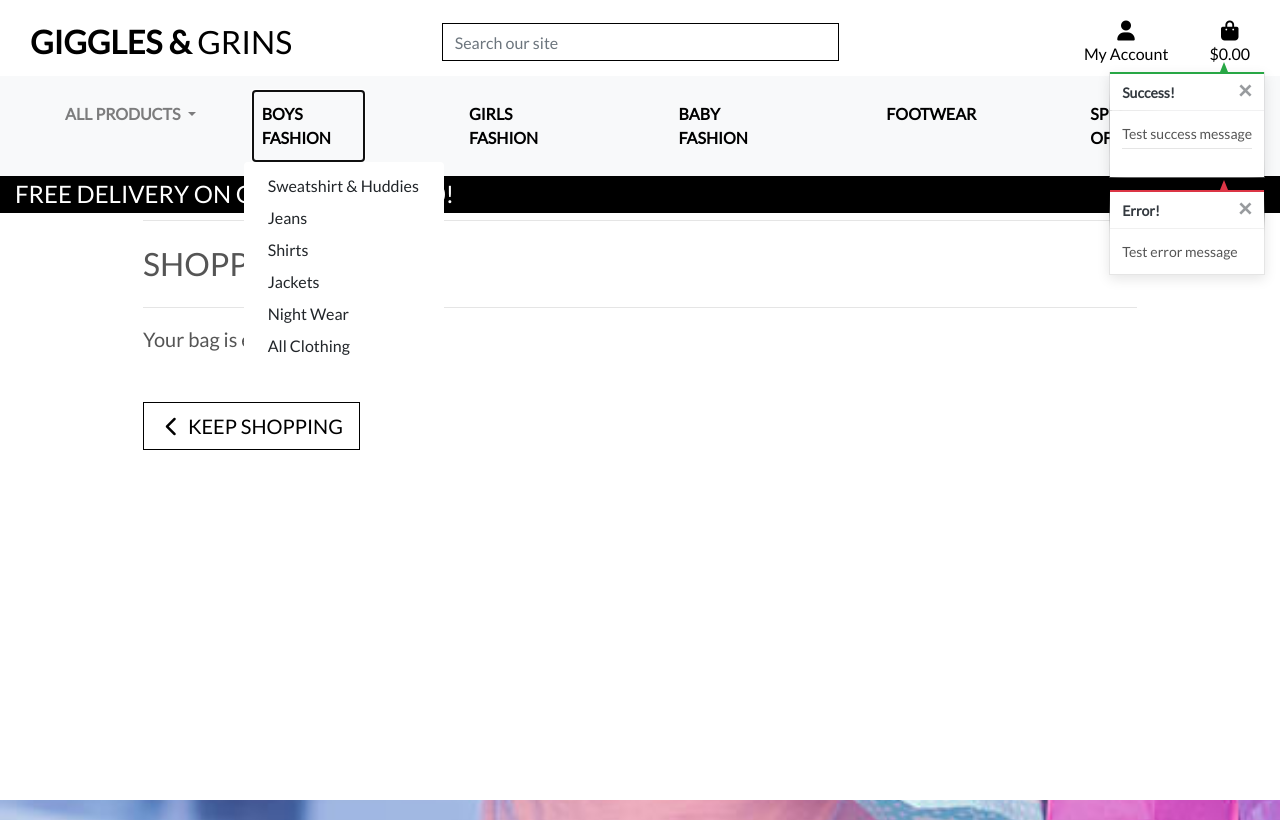
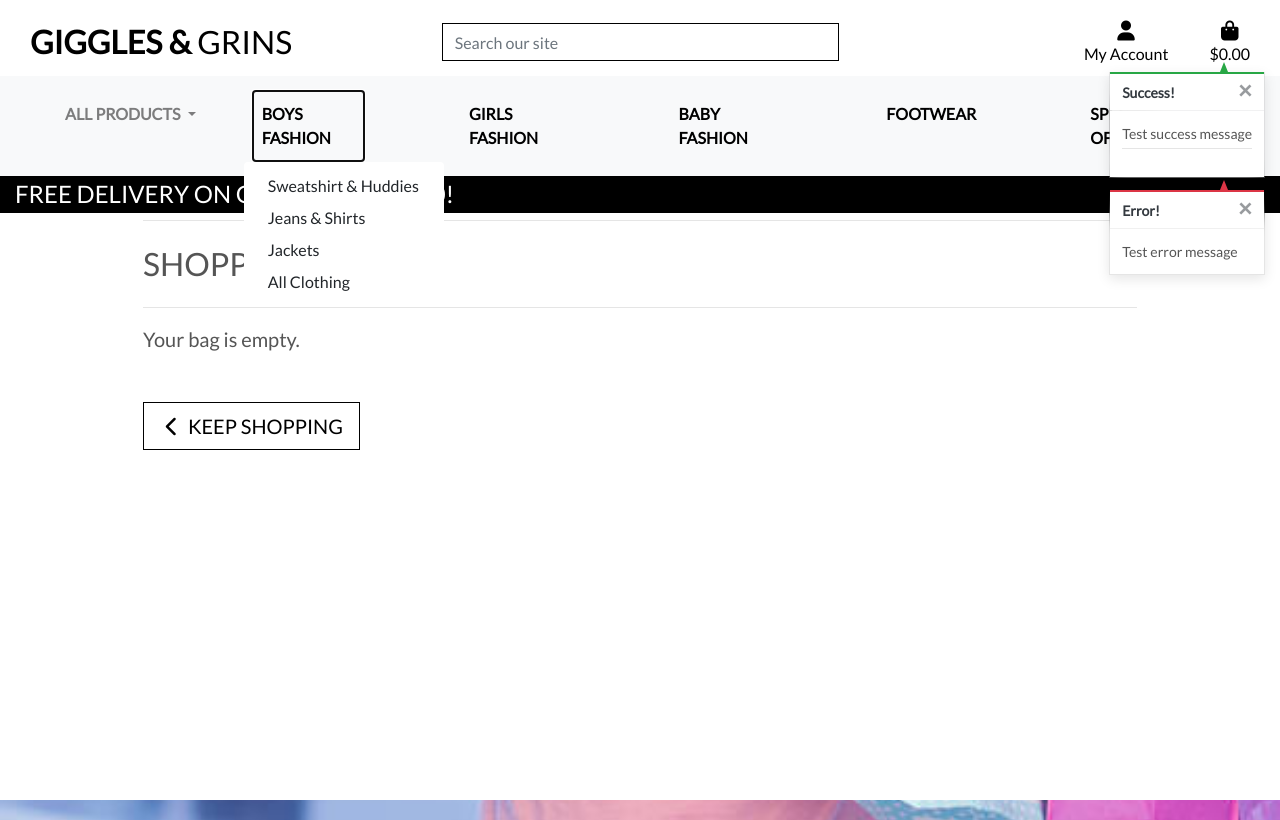
Before and after one commit to vijaylaxmipb/Giggles-Grins, a Django app: page /bag/ in a window 1280 px wide, after a click on "BOYS FASHION". Run offline with Django 3.2, Linux system fonts and the light colour scheme; some libraries are stand-ins or nearby versions.

Commit message:
Updated the main-nav file for Boys Clothing section

```diff
--- a/products/urls.py
+++ b/products/urls.py
@@ -10,4 +10,5 @@ urlpatterns = [
     path('edit/<int:product_id>/', views.edit_product, name='edit_product'),
     path('delete/<int:product_id>/', views.delete_product, name='delete_product'),
 
+
 ]
--- a/products/views.py
+++ b/products/views.py
@@ -107,6 +107,8 @@ def products_by_subcategory(request, subcategory_name):
         return redirect('products')
 
 
+
+
 def product_detail(request, product_id):
     """ A view to show individual product details """
 
--- a/templates/base.html
+++ b/templates/base.html
@@ -105,7 +105,6 @@
 
         </div>
 
-
         <!-- Main Navigation -->
         <div class="row bg-white">
             <nav class="navbar navbar-expand-lg navbar-light bg-light">
@@ -118,6 +117,8 @@
                 </div>
             </nav>
         </div>
+
+
 
         <!-- Delivery Banner -->
         <div id="delivery-banner" class="row text-center">
--- a/templates/includes/main-nav.html
+++ b/templates/includes/main-nav.html
@@ -21,11 +21,9 @@
             </a>
             <div class="dropdown-menu border-0" aria-labelledby="clothing-link">
                 <a href="{% url 'products' %}?category=sweatshirt & huddies" class="dropdown-item">Sweatshirt & Huddies</a>
-                <a href="{% url 'products' %}?category=jeans" class="dropdown-item">Jeans</a>
-                <a href="{% url 'products' %}?category=shirts" class="dropdown-item">Shirts</a>
+                <a href="{% url 'products' %}?category=jeans,shirts" class="dropdown-item">Jeans & Shirts</a>
                 <a href="{% url 'products' %}?category=jackets" class="dropdown-item">Jackets</a>
-                <a href="{% url 'products' %}?category=night wear" class="dropdown-item">Night Wear</a>
-                <a href="{% url 'products' %}?category=sweatshirt & huddies,jeans,shirts,jackets,night wear" class="dropdown-item">All Clothing</a>
+                <a href="{% url 'products' %}?category=sweatshirt & huddies,jeans & shirts,jackets" class="dropdown-item">All Clothing</a>
             </div>
         </li>
 
@@ -35,10 +33,9 @@
             </a>
             <div class="dropdown-menu border-0" aria-labelledby="girlsfashion-link">
                 <a href="{% url 'products' %}?category=frocks & dresses" class="dropdown-item">Frocks & Dresses</a>
-                <a href="{% url 'products' %}?category=sweatshirt & huddies" class="dropdown-item">Sweatshirt & Huddies</a>
                 <a href="{% url 'products' %}?category=jackets" class="dropdown-item">Jackets</a>
                 <a href="{% url 'products' %}?category=night wear" class="dropdown-item">Night Wear</a>
-                <a href="{% url 'products' %}?category=frocks & dresses,sweatshirt & huddies,jackets,night wear" class="dropdown-item">All Clothing</a>
+                <a href="{% url 'products' %}?category=frocks & dresses,jackets,night wear" class="dropdown-item">All Clothing</a>
             </div>
         </li>
 
@@ -61,8 +58,7 @@
             <div class="dropdown-menu border-0" aria-labelledby="footwear-link">
                 <a href="{% url 'products' %}?category=casual shoes" class="dropdown-item">Casual Shoes</a>
                 <a href="{% url 'products' %}?category=sneakers" class="dropdown-item">Sneakers</a>
-                <a href="{% url 'products' %}?category=sandals" class="dropdown-item">Sandals</a>
-                <a href="{% url 'products' %}?category=casual shoes,sneakers,sandals" class="dropdown-item">All Footwear</a>
+                <a href="{% url 'products' %}?category=casual shoes,sneakers" class="dropdown-item">All Footwear</a>
             </div>
         </li>
 
```
